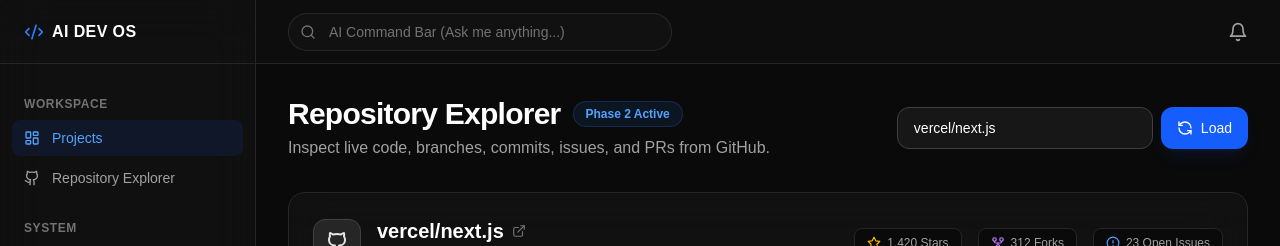
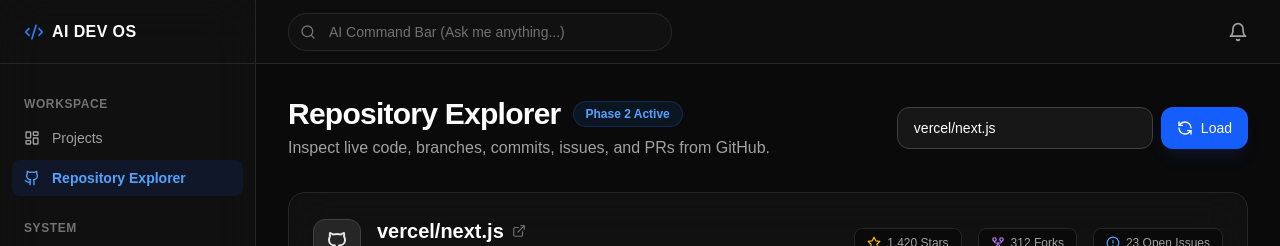
Before and after one commit to ktilak12/Ai-developers-OS, a Next.js app in the folder apps/web/: page /repository in a window 1280 px wide. Shown: the top 246 px of the page. Built offline with nearby package versions, Linux system fonts and the light colour scheme; no server answers.

Commit message:
fix(web): add dynamic active route highlighting to dashboard sidebar

```diff
--- a/apps/web/src/app/(dashboard)/layout.tsx
+++ b/apps/web/src/app/(dashboard)/layout.tsx
@@ -1,7 +1,15 @@
+"use client";
+
 import Link from "next/link";
+import { usePathname } from "next/navigation";
 import { ReactNode } from "react";
 
 export default function DashboardLayout({ children }: { children: ReactNode }) {
+  const pathname = usePathname();
+
+  const isProjectsActive = pathname === "/dashboard" || pathname.startsWith("/projects");
+  const isRepositoryActive = pathname.startsWith("/repository");
+
   return (
     <div className="flex h-screen bg-neutral-950 text-neutral-50 overflow-hidden">
       {/* Sidebar */}
@@ -15,11 +23,25 @@
 
         <nav className="flex-1 overflow-y-auto py-4 px-3 space-y-1">
           <p className="px-3 text-xs font-semibold text-neutral-500 uppercase tracking-wider mb-2 mt-4">Workspace</p>
-          <Link href="/dashboard" className="flex items-center gap-3 rounded-lg bg-blue-600/10 text-blue-400 px-3 py-2 text-sm font-medium transition-colors">
+          <Link
+            href="/dashboard"
+            className={`flex items-center gap-3 rounded-lg px-3 py-2 text-sm font-medium transition-colors ${
+              isProjectsActive
+                ? "bg-blue-600/10 text-blue-400 font-semibold"
+                : "text-neutral-400 hover:bg-neutral-800/50 hover:text-white"
+            }`}
+          >
             <svg xmlns="http://www.w3.org/2000/svg" width="16" height="16" viewBox="0 0 24 24" fill="none" stroke="currentColor" strokeWidth="2" strokeLinecap="round" strokeLinejoin="round"><rect width="7" height="9" x="3" y="3" rx="1"/><rect width="7" height="5" x="14" y="3" rx="1"/><rect width="7" height="9" x="14" y="12" rx="1"/><rect width="7" height="5" x="3" y="16" rx="1"/></svg>
             Projects
           </Link>
-          <Link href="/repository" className="flex items-center gap-3 rounded-lg text-neutral-400 hover:bg-neutral-800/50 hover:text-white px-3 py-2 text-sm font-medium transition-colors">
+          <Link
+            href="/repository"
+            className={`flex items-center gap-3 rounded-lg px-3 py-2 text-sm font-medium transition-colors ${
+              isRepositoryActive
+                ? "bg-blue-600/10 text-blue-400 font-semibold"
+                : "text-neutral-400 hover:bg-neutral-800/50 hover:text-white"
+            }`}
+          >
             <svg xmlns="http://www.w3.org/2000/svg" width="16" height="16" viewBox="0 0 24 24" fill="none" stroke="currentColor" strokeWidth="2" strokeLinecap="round" strokeLinejoin="round"><path d="M15 22v-4a4.8 4.8 0 0 0-1-3.5c3 0 6-2 6-5.5.08-1.25-.27-2.48-1-3.5.28-1.15.28-2.35 0-3.5 0 0-1 0-3 1.5-2.64-.5-5.36-.5-8 0C6 2 5 2 5 2c-.3 1.15-.3 2.35 0 3.5A5.403 5.403 0 0 0 4 9c0 3.5 3 5.5 6 5.5-.39.49-.68 1.05-.85 1.65-.17.6-.22 1.23-.15 1.85v4"/><path d="M9 18c-4.51 2-5-2-7-2"/></svg>
             Repository Explorer
           </Link>
```
